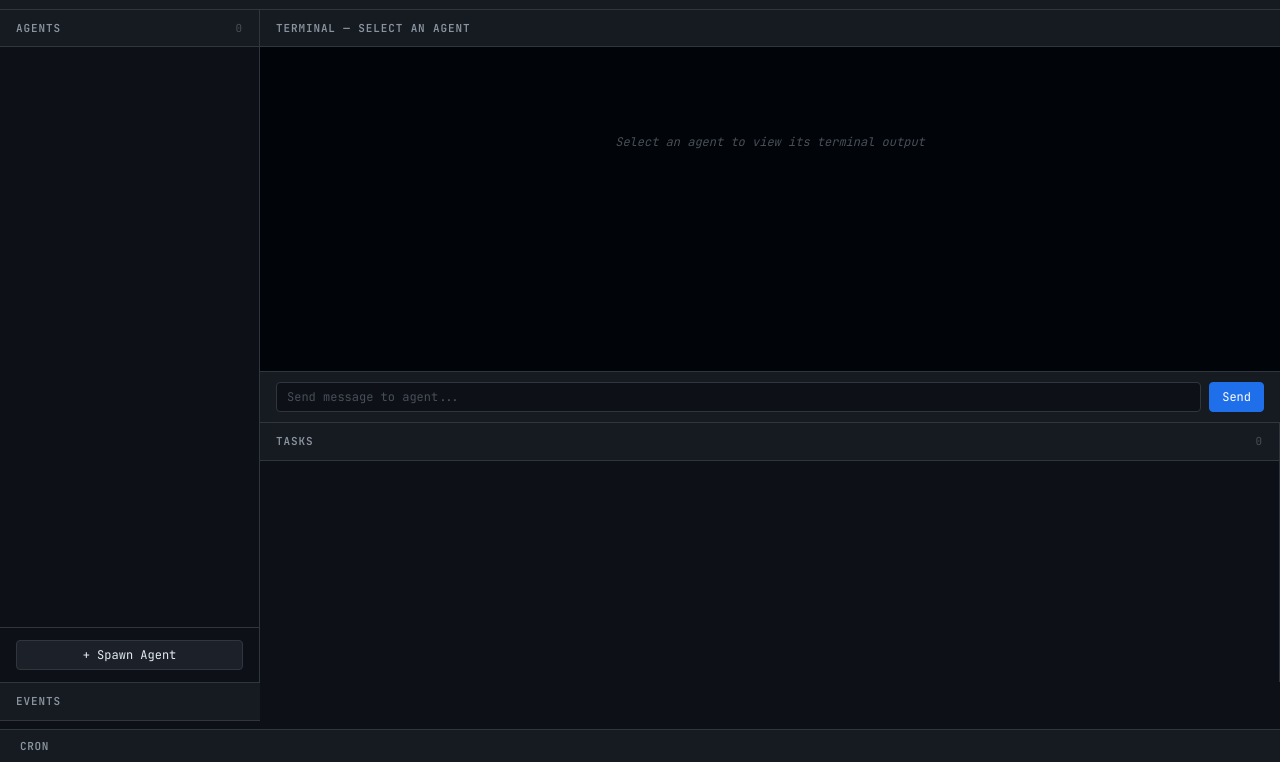
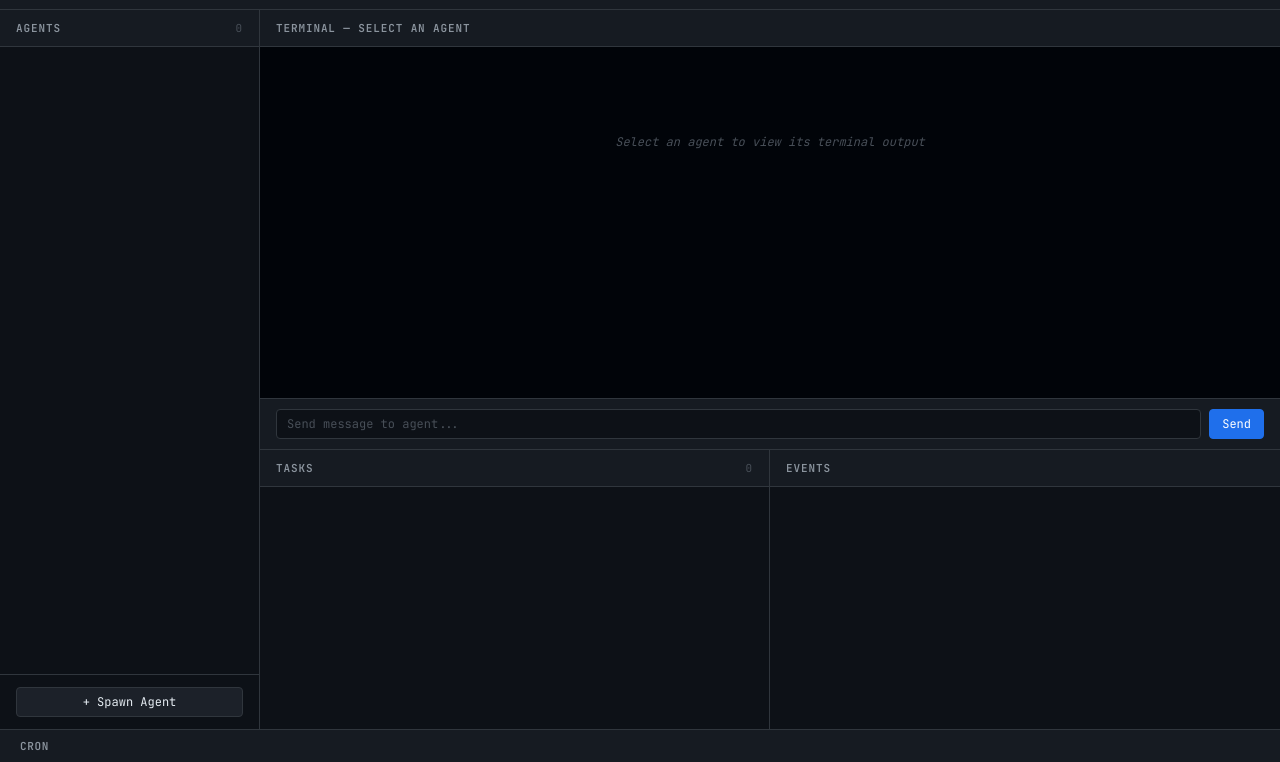
Before and after one commit to twaldin/openfleet, a website: page core/dashboard.html in a window 1280 px wide. Shown: the part 38-800 px from the top of the page. Drawn offline with Linux system fonts and the light colour scheme; no server answers.

Commit message:
fix dashboard grid layout: terminal pane visible, events overflow fixed

```diff
--- a/core/dashboard.html
+++ b/core/dashboard.html
@@ -105,15 +105,18 @@ html, body {
 /* Main grid */
 .main {
   display: grid;
-  grid-template-columns: 260px 1fr;
-  grid-template-rows: 1fr 260px;
+  grid-template-columns: 260px 1fr 1fr;
+  grid-template-rows: 1fr 280px;
+  grid-template-areas:
+    "sidebar pane pane"
+    "sidebar tasks events";
   overflow: hidden;
   min-height: 0;
 }
 
 /* Sidebar: agent list */
 .sidebar {
-  grid-row: 1 / 3;
+  grid-area: sidebar;
   border-right: 1px solid var(--border);
   display: flex;
   flex-direction: column;
@@ -238,6 +241,7 @@ html, body {
 
 /* Pane viewer */
 .pane-area {
+  grid-area: pane;
   display: flex;
   flex-direction: column;
   overflow: hidden;
@@ -321,6 +325,7 @@ html, body {
 
 /* Bottom row: tasks + events */
 .bottom-left {
+  grid-area: tasks;
   border-top: 1px solid var(--border);
   border-right: 1px solid var(--border);
   display: flex;
@@ -329,6 +334,7 @@ html, body {
 }
 
 .bottom-right {
+  grid-area: events;
   border-top: 1px solid var(--border);
   display: flex;
   flex-direction: column;
```
